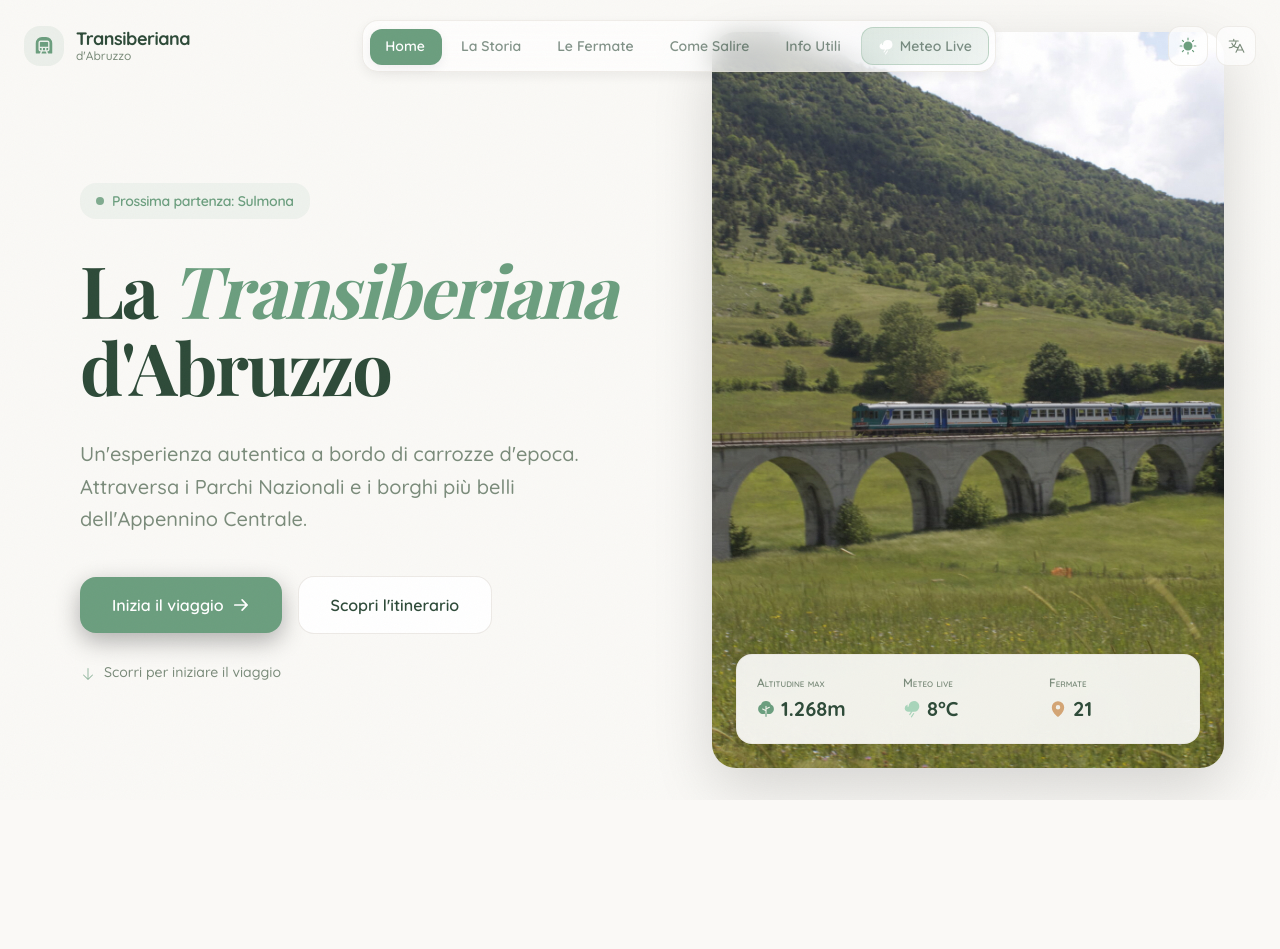
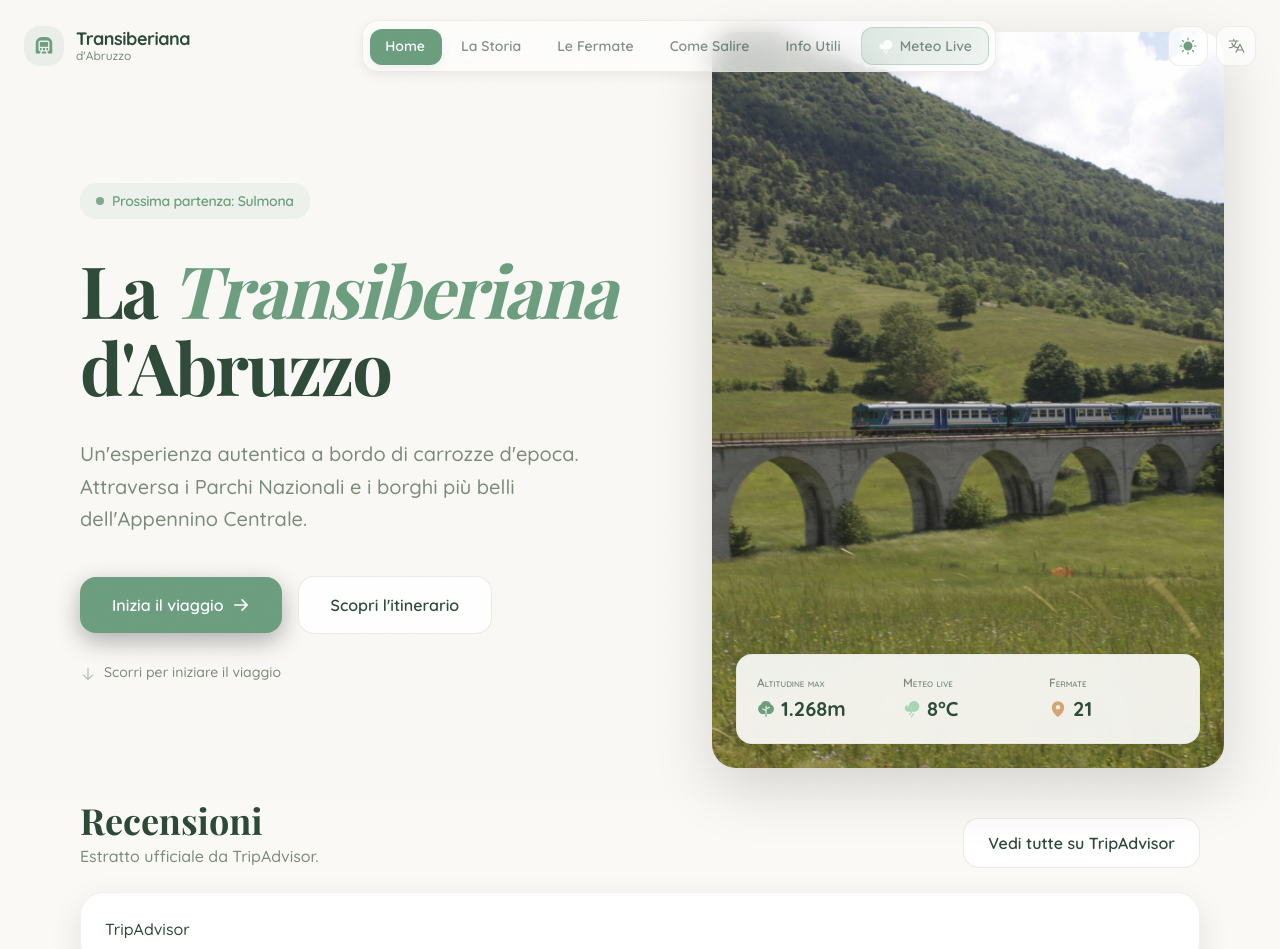
Before and after one commit to Michy234/transiberianaUDA, a React (Vite) app: page / in a window 1280 px wide. Shown: the top 949 px of the page. Built offline with nearby package versions, Linux system fonts and the light colour scheme; a web font is replaced by a local one.

Commit message:
feat: add TripAdvisor reviews section

```diff
--- /dev/null
+++ b/src/components/TripAdvisorReviews.jsx
@@ -0,0 +1,83 @@
+import { useEffect, useMemo, useRef } from 'react';
+
+const TRIPADVISOR_URL =
+  'https://www.tripadvisor.it/Attraction_Review-g194928-d12914784-Reviews-Transiberiana_d_Italia-Sulmona_Province_of_L_Aquila_Abruzzo.html';
+
+export default function TripAdvisorReviews() {
+  const scriptRef = useRef(null);
+
+  const widget = useMemo(() => {
+    const locationId = 12914784;
+    const wtype = 'cdsscrollingravewide';
+    const uniq = 1291;
+    const lang = 'it';
+
+    return {
+      locationId,
+      wtype,
+      uniq,
+      lang,
+      containerId: `TA_${wtype}${uniq}`,
+      className: `TA_${wtype}`,
+      scriptSrc: `https://www.jscache.com/wejs?wtype=${wtype}&uniq=${uniq}&locationId=${locationId}&lang=${lang}&border=true&shadow=true&display_version=2`,
+    };
+  }, []);
+
+  useEffect(() => {
+    if (typeof document === 'undefined') return;
+
+    if (scriptRef.current) {
+      scriptRef.current.remove();
+      scriptRef.current = null;
+    }
+
+    const script = document.createElement('script');
+    script.src = widget.scriptSrc;
+    script.async = true;
+    script.setAttribute('data-ta-widget', widget.containerId);
+    document.body.appendChild(script);
+    scriptRef.current = script;
+
+    return () => {
+      if (scriptRef.current) {
+        scriptRef.current.remove();
+        scriptRef.current = null;
+      }
+    };
+  }, [widget]);
+
+  return (
+    <section className="px-6 md:px-12 lg:px-20 pb-20" aria-label="Recensioni TripAdvisor">
+      <div className="max-w-[1400px] mx-auto">
+        <div className="flex flex-col md:flex-row md:items-end md:justify-between gap-4 mb-6">
+          <div>
+            <h2 className="font-serif text-3xl md:text-4xl font-bold text-foreground">Recensioni</h2>
+            <p className="text-muted-foreground mt-1">
+              Estratto ufficiale da TripAdvisor.
+            </p>
+          </div>
+          <a
+            href={TRIPADVISOR_URL}
+            target="_blank"
+            rel="noopener noreferrer"
+            className="inline-flex items-center justify-center px-6 py-3 rounded-2xl bg-card border border-border/60 text-foreground font-semibold hover:shadow-[var(--shadow-card)] transition-all duration-300"
+          >
+            Vedi tutte su TripAdvisor
+          </a>
+        </div>
+
+        <div className="bg-card rounded-3xl p-4 md:p-6 shadow-[var(--shadow-card)] border border-border/40 overflow-hidden">
+          <div id={widget.containerId} className={widget.className}>
+            <ul className="list-none m-0 p-0">
+              <li className="m-0 p-0">
+                <a href={TRIPADVISOR_URL} target="_blank" rel="noopener noreferrer">
+                  TripAdvisor
+                </a>
+              </li>
+            </ul>
+          </div>
+        </div>
+      </div>
+    </section>
+  );
+}
--- a/src/pages/Home.jsx
+++ b/src/pages/Home.jsx
@@ -5,6 +5,7 @@ import { Link } from 'react-router-dom';
 import { gsap } from 'gsap';
 import { ScrollToPlugin } from 'gsap/ScrollToPlugin';
 import Journey from './Journey';
+import TripAdvisorReviews from '../components/TripAdvisorReviews';
 
 gsap.registerPlugin(ScrollToPlugin);
 
@@ -142,6 +143,8 @@ export default function Home() {
         </div>
       </section>
 
+      <TripAdvisorReviews />
+
       <section ref={journeyRef} aria-label="Journey scroll">
         <Journey />
       </section>
```
